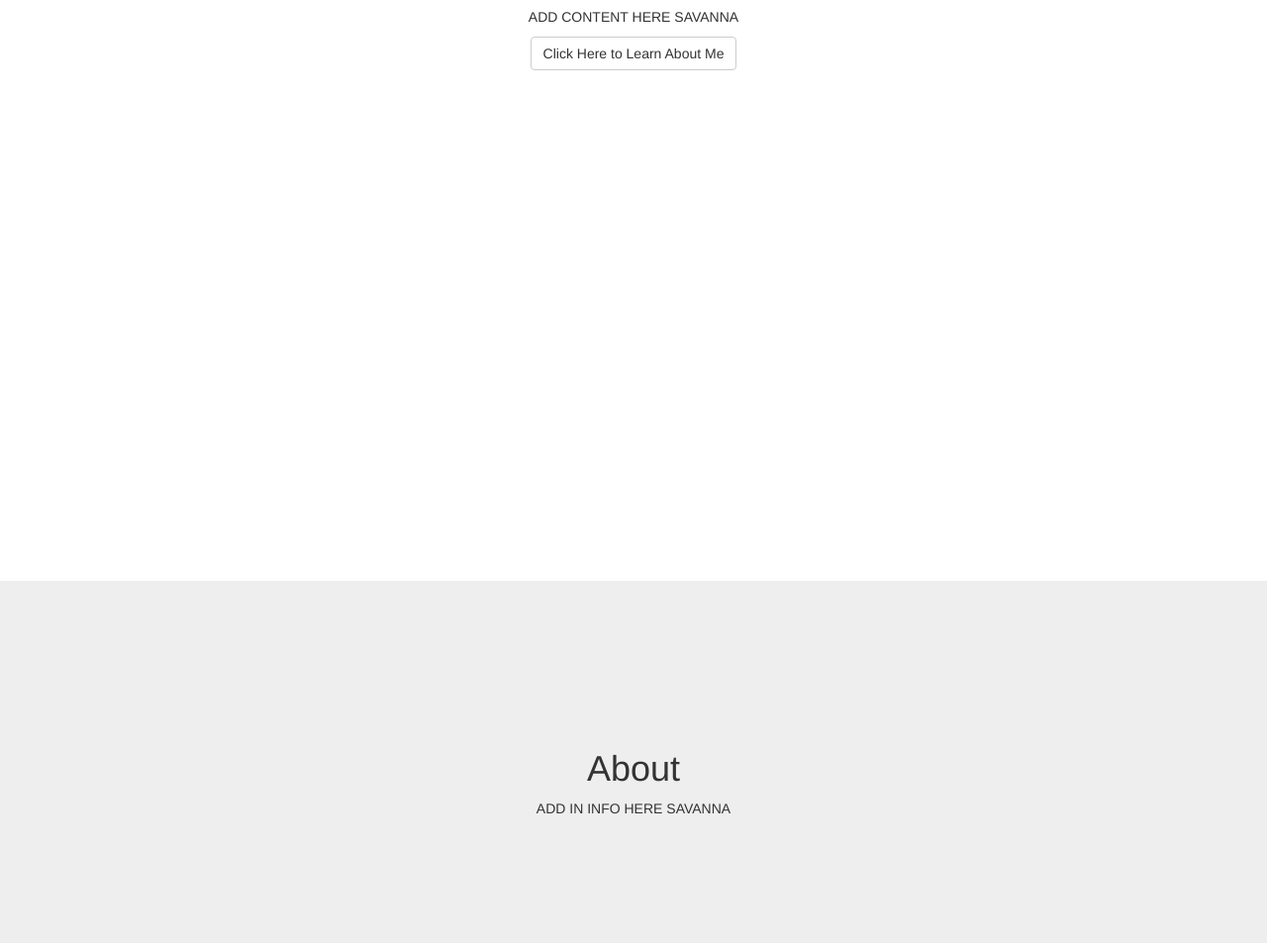
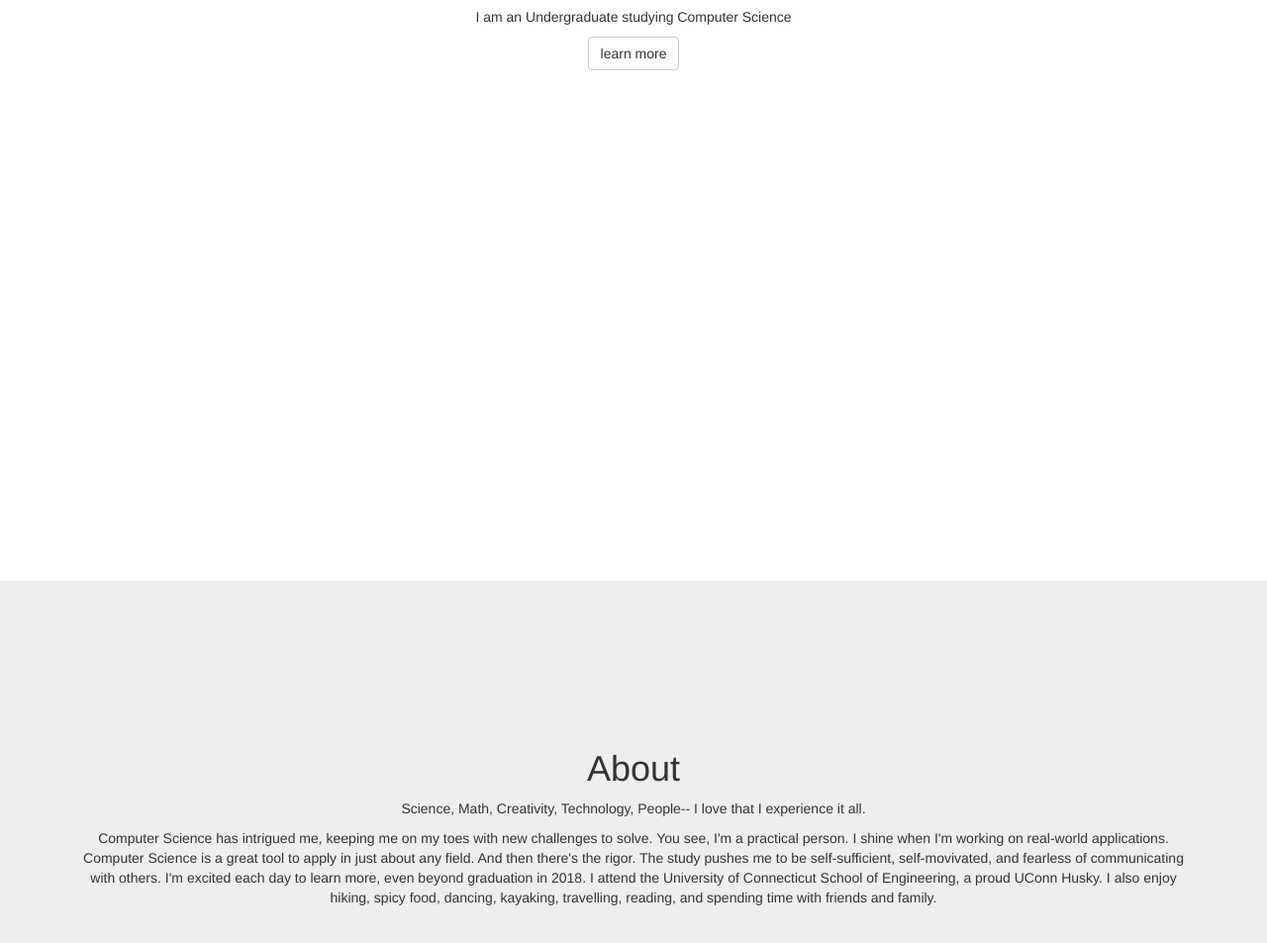
Before and after one commit to savannaos/savannaos.github.io, a plain HTML site: page index.html in a window 1280 px wide. Shown: the part 213-1166 px from the top of the page at 99% size. Drawn offline with Linux system fonts and the light colour scheme.

Commit message:
new About content

```diff
--- a/index.html
+++ b/index.html
@@ -77,8 +77,8 @@
                 <div class="col-lg-12">
                     <h1>Savanna</h1>
                     <!--<p><strong>Usage Instructions:</strong> Make sure to include the <code>scrolling-nav.js</code>, <code>jquery.easing.min.js</code>, and <code>scrolling-nav.css</code> files. To make a link smooth scroll to another section on the page, give the link the <code>.page-scroll</code> class and set the link target to a corresponding ID on the page.</p> -->
-                    <p> ADD CONTENT HERE SAVANNA </p>
-                    <a class="btn btn-default page-scroll" href="#about">Click Here to Learn About Me</a>
+                    <p>I am an Undergraduate studying Computer Science </p>
+                    <a class="btn btn-default page-scroll" href="#about">learn more</a>
                 </div>
             </div>
         </div>
@@ -90,7 +90,8 @@
             <div class="row">
                 <div class="col-lg-12">
                     <h1>About</h1>
-                    <p1> ADD IN INFO HERE SAVANNA </p1>
+                    <p>Science, Math, Creativity, Technology, People-- I love that I experience it all. </p>
+                    <p>Computer Science has intrigued me, keeping me on my toes with new challenges to solve. You see, I'm a practical person. I shine when I'm working on real-world applications. Computer Science is a great tool to apply in just about any field. And then there's the rigor. The study pushes me to be self-sufficient, self-movivated, and fearless of communicating with others. I'm excited each day to learn more, even beyond graduation in 2018. I attend the University of Connecticut School of Engineering, a proud UConn Husky. I also enjoy hiking, spicy food, dancing, kayaking, travelling, reading, and spending time with friends and family. </p>
                 </div>
             </div>
         </div>
```
